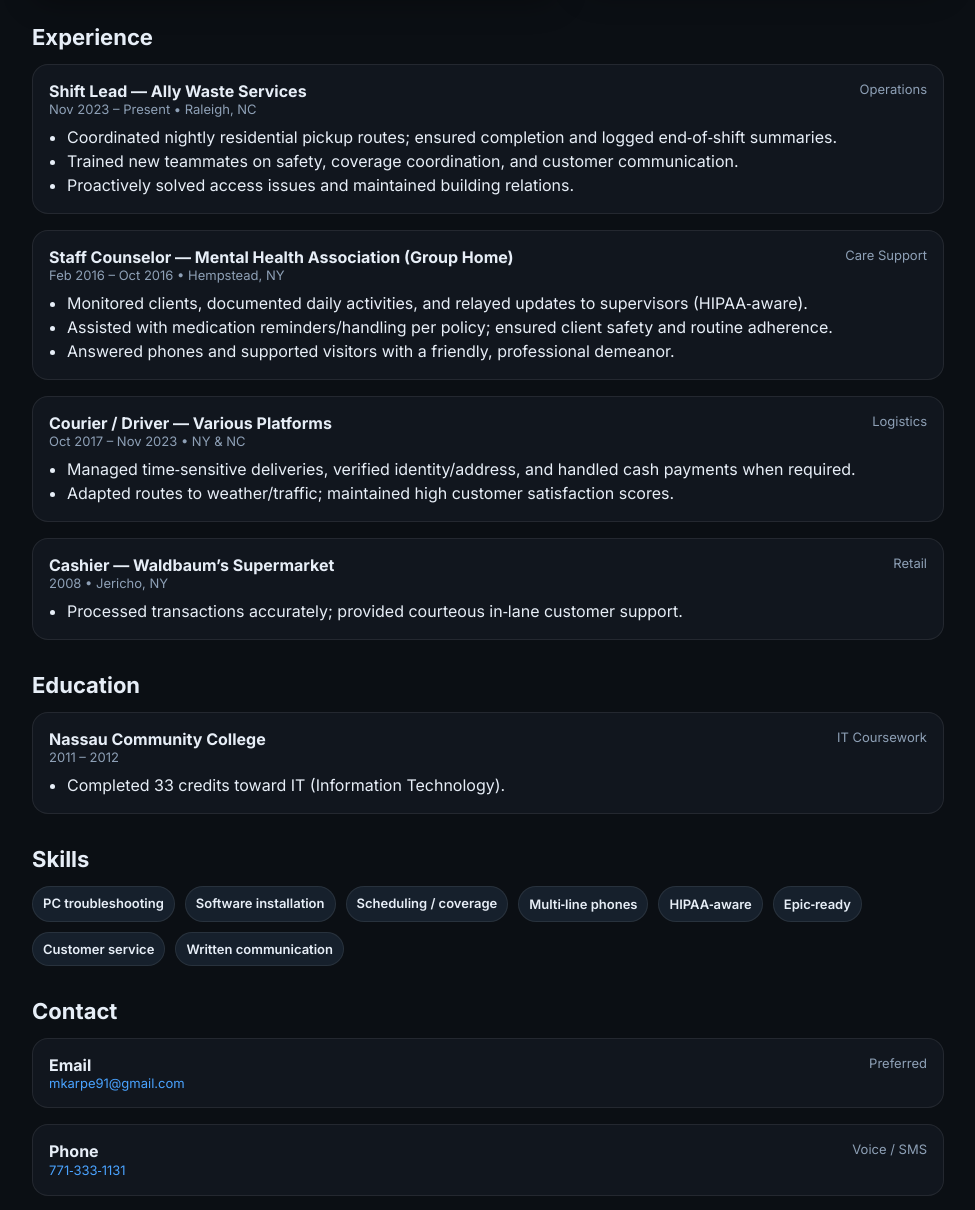
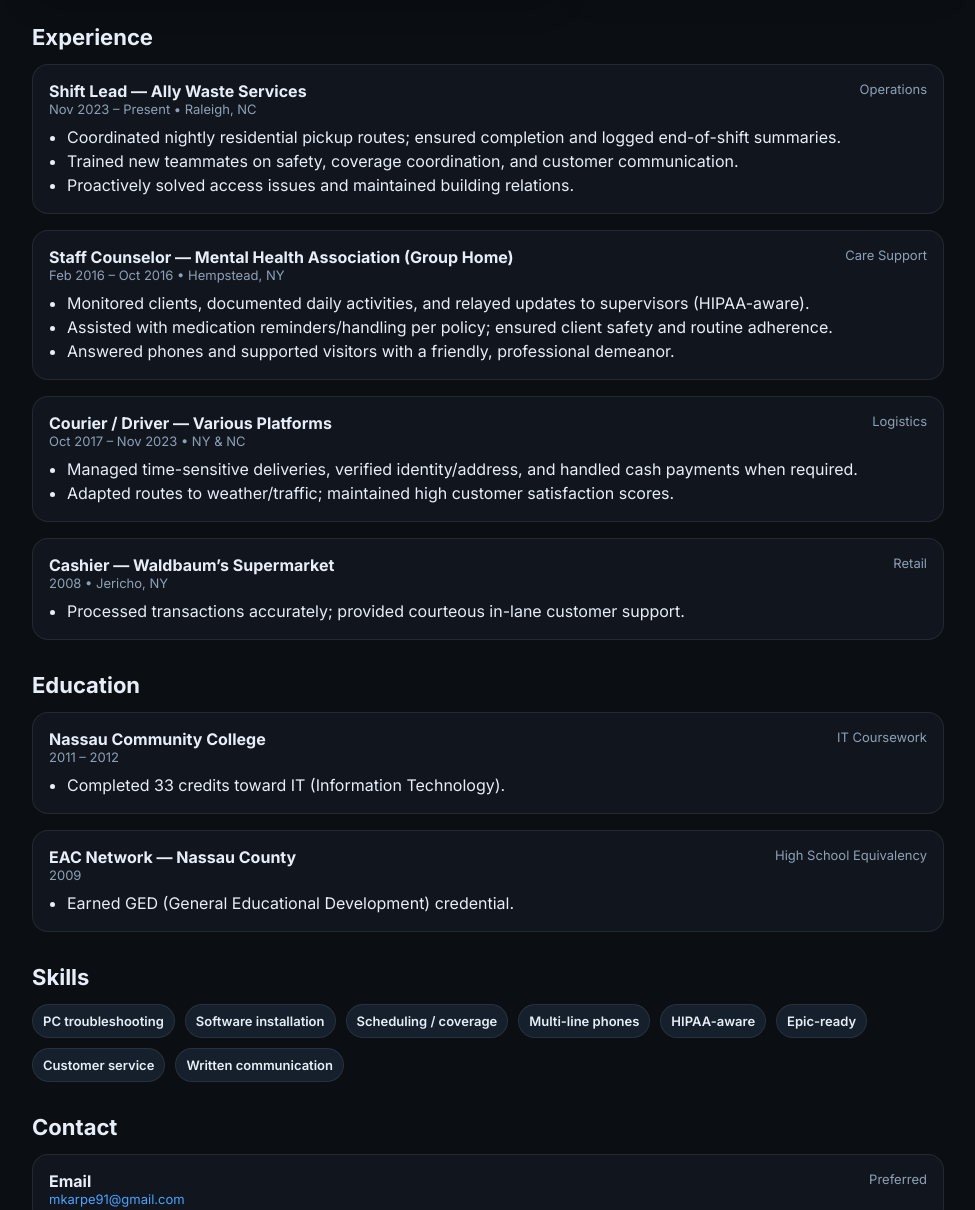
Before and after one commit to matthewkarpe/matthewkarpe.github.io, a plain HTML site: page index.html in a window 1280 px wide. Shown: the part 540-1750 px from the top of the page, without its empty margins (152-1127 px from the left). Drawn offline with Linux system fonts and the light colour scheme.

Commit message:
Add GED to education

```diff
--- a/index.html
+++ b/index.html
@@ -4,7 +4,7 @@
   <meta charset="utf-8" />
   <meta name="viewport" content="width=device-width, initial-scale=1" />
   <title>Matthew Karpe — Administrative & Customer Service Professional</title>
-  <meta name="description" content="Resume website for Matthew Karpe — administrative & customer service professional. Epic‑ready, HIPAA‑aware." />
+  <meta name="description" content="Resume website for Matthew Karpe — administrative & customer service professional. Epic-ready, HIPAA-aware." />
   <link rel="preconnect" href="https://fonts.googleapis.com">
   <link rel="preconnect" href="https://fonts.gstatic.com" crossorigin>
   <link href="https://fonts.googleapis.com/css2?family=Inter:wght@400;500;600;700&display=swap" rel="stylesheet">
@@ -24,8 +24,7 @@
     a:hover { text-decoration: underline; }
     .container { max-width: 960px; margin: 0 auto; padding: 24px; }
     header {
-      position: sticky; /* keeps header visible without overlapping content */
-      top: 0; z-index: 10; backdrop-filter: saturate(180%) blur(8px);
+      position: sticky; top: 0; z-index: 10; backdrop-filter: saturate(180%) blur(8px);
       background: rgba(11,15,20,.6);
       border-bottom: 1px solid rgba(255,255,255,.06);
     }
@@ -34,7 +33,6 @@
     .nav a { padding: 10px 12px; border-radius: 10px; }
     .nav a:focus-visible { outline: 3px solid var(--ring); outline-offset: 2px; }
     .chip { font-size: 12px; color: var(--bg); background: linear-gradient(90deg,var(--accent),var(--accent-2)); padding: 4px 10px; border-radius: 999px; font-weight: 600; }
-
     .hero { display: grid; grid-template-columns: 1.3fr .9fr; gap: 24px; align-items: center; padding-top: 24px; }
     .card { background: linear-gradient(180deg, rgba(255,255,255,.04), rgba(255,255,255,.02)); border: 1px solid rgba(255,255,255,.08); border-radius: 20px; padding: 20px; box-shadow: 0 10px 30px rgba(0,0,0,.35); }
     h1 { font-size: clamp(28px, 4vw, 40px); margin: 8px 0 8px; }
@@ -43,32 +41,20 @@
     .btn { display: inline-flex; align-items: center; gap: 8px; padding: 12px 16px; border-radius: 12px; border: 1px solid rgba(255,255,255,.1); background: #16202c; color: var(--text); font-weight: 600; }
     .btn.primary { background: linear-gradient(90deg, var(--accent), var(--accent-2)); color: #0b0f14; border: none; }
     .btn:hover { filter: brightness(1.05); text-decoration: none; }
-
     .avatarWrap { aspect-ratio: 1 / 1; border-radius: 20px; overflow: hidden; border: 1px solid rgba(255,255,255,.08); }
     .avatarWrap img { width: 100%; height: 100%; object-fit: cover; object-position: center; display: block; }
-
     section { margin-top: 32px; }
     h2 { font-size: 22px; margin: 0 0 14px; }
     .grid { display: grid; gap: 16px; }
-
-    /* Resume sections */
     .item { display: grid; grid-template-columns: 1fr auto; gap: 8px; padding: 16px; border-radius: 16px; background: var(--card); border: 1px solid rgba(255,255,255,.08); }
     .item h3 { margin: 0; font-size: 16px; }
     .item .meta { color: var(--muted); font-size: 13px; }
     .item ul { margin: 8px 0 0 18px; padding: 0; line-height: 1.5; }
-
     .skills { display: flex; flex-wrap: wrap; gap: 10px; }
     .skill { padding: 8px 10px; border-radius: 999px; background: #16202c; border: 1px solid rgba(255,255,255,.08); font-weight: 600; font-size: 13px; }
-
     footer { color: var(--muted); text-align: center; padding: 32px 0 12px; font-size: 13px; }
-
-    /* Responsive */
-    @media (max-width: 900px) {
-      .hero { grid-template-columns: 1fr; }
-    }
-    @media (prefers-reduced-motion: no-preference) {
-      :focus-visible { scroll-behavior: smooth; }
-    }
+    @media (max-width: 900px) { .hero { grid-template-columns: 1fr; } }
+    @media (prefers-reduced-motion: no-preference) { :focus-visible { scroll-behavior: smooth; } }
   </style>
 </head>
 <body>
@@ -84,27 +70,22 @@
       </nav>
     </div>
   </header>
-
   <main class="container">
-    <!-- HERO -->
     <section class="hero" id="summary">
       <div class="card">
-        <span class="chip" aria-hidden="true">Epic‑ready • HIPAA‑aware</span>
+        <span class="chip" aria-hidden="true">Epic-ready • HIPAA-aware</span>
         <h1>Administrative & Customer Service Professional</h1>
-        <p class="subtitle">Reliable and detail‑oriented with experience in healthcare support, scheduling, and customer service. Strong written communication and calm phone presence. Ready to learn internal systems quickly and follow compliant processes.</p>
+        <p class="subtitle">Reliable and detail-oriented with experience in healthcare support, scheduling, and customer service. Strong written communication and calm phone presence. Ready to learn internal systems quickly and follow compliant processes.</p>
         <div class="btnrow">
-          <!-- Replace resume.pdf after uploading to the repo root -->
           <a class="btn primary" href="resume.pdf" download>Download PDF Resume</a>
           <a class="btn" href="#contact">Contact</a>
         </div>
       </div>
       <div class="avatarWrap card" aria-label="Professional headshot">
-        <!-- Replace img src with your actual photo path or remove this block entirely -->
-        <img src="headshot.png" alt="Headshot of Matthew Karpe" />
+        <img src="headshot.jpg" alt="Headshot of Matthew Karpe" />
       </div>
     </section>
 
-    <!-- EXPERIENCE -->
     <section id="experience">
       <h2>Experience</h2>
       <div class="grid">
@@ -113,45 +94,42 @@
             <h3>Shift Lead — Ally Waste Services</h3>
             <div class="meta">Nov 2023 – Present • Raleigh, NC</div>
             <ul>
-              <li>Coordinated nightly residential pickup routes; ensured completion and logged end‑of‑shift summaries.</li>
+              <li>Coordinated nightly residential pickup routes; ensured completion and logged end-of-shift summaries.</li>
               <li>Trained new teammates on safety, coverage coordination, and customer communication.</li>
               <li>Proactively solved access issues and maintained building relations.</li>
             </ul>
           </div>
           <div class="meta">Operations</div>
         </article>
-
         <article class="item">
           <div>
             <h3>Staff Counselor — Mental Health Association (Group Home)</h3>
             <div class="meta">Feb 2016 – Oct 2016 • Hempstead, NY</div>
             <ul>
-              <li>Monitored clients, documented daily activities, and relayed updates to supervisors (HIPAA‑aware).</li>
+              <li>Monitored clients, documented daily activities, and relayed updates to supervisors (HIPAA-aware).</li>
               <li>Assisted with medication reminders/handling per policy; ensured client safety and routine adherence.</li>
               <li>Answered phones and supported visitors with a friendly, professional demeanor.</li>
             </ul>
           </div>
           <div class="meta">Care Support</div>
         </article>
-
         <article class="item">
           <div>
             <h3>Courier / Driver — Various Platforms</h3>
             <div class="meta">Oct 2017 – Nov 2023 • NY & NC</div>
             <ul>
-              <li>Managed time‑sensitive deliveries, verified identity/address, and handled cash payments when required.</li>
+              <li>Managed time-sensitive deliveries, verified identity/address, and handled cash payments when required.</li>
               <li>Adapted routes to weather/traffic; maintained high customer satisfaction scores.</li>
             </ul>
           </div>
           <div class="meta">Logistics</div>
         </article>
-
         <article class="item">
           <div>
             <h3>Cashier — Waldbaum’s Supermarket</h3>
             <div class="meta">2008 • Jericho, NY</div>
             <ul>
-              <li>Processed transactions accurately; provided courteous in‑lane customer support.</li>
+              <li>Processed transactions accurately; provided courteous in-lane customer support.</li>
             </ul>
           </div>
           <div class="meta">Retail</div>
@@ -159,7 +137,6 @@
       </div>
     </section>
 
-    <!-- EDUCATION -->
     <section id="education">
       <h2>Education</h2>
       <div class="grid">
@@ -173,25 +150,33 @@
           </div>
           <div class="meta">IT Coursework</div>
         </article>
+        <article class="item">
+          <div>
+            <h3>EAC Network — Nassau County</h3>
+            <div class="meta">2009</div>
+            <ul>
+              <li>Earned GED (General Educational Development) credential.</li>
+            </ul>
+          </div>
+          <div class="meta">High School Equivalency</div>
+        </article>
       </div>
     </section>
 
-    <!-- SKILLS -->
     <section id="skills">
       <h2>Skills</h2>
       <div class="skills">
         <span class="skill">PC troubleshooting</span>
         <span class="skill">Software installation</span>
         <span class="skill">Scheduling / coverage</span>
-        <span class="skill">Multi‑line phones</span>
-        <span class="skill">HIPAA‑aware</span>
-        <span class="skill">Epic‑ready</span>
+        <span class="skill">Multi-line phones</span>
+        <span class="skill">HIPAA-aware</span>
+        <span class="skill">Epic-ready</span>
         <span class="skill">Customer service</span>
         <span class="skill">Written communication</span>
       </div>
     </section>
 
-    <!-- CONTACT -->
     <section id="contact">
       <h2>Contact</h2>
       <div class="grid">
@@ -205,7 +190,7 @@
         <article class="item">
           <div>
             <h3>Phone</h3>
-            <div class="meta"><a href="tel:+17713331131">771‑333‑1131</a></div>
+            <div class="meta"><a href="tel:+17713331131">771-333-1131</a></div>
           </div>
           <div class="meta">Voice / SMS</div>
         </article>
@@ -218,7 +203,6 @@
   </main>
 
   <script>
-    // year stamp
     document.getElementById('y').textContent = new Date().getFullYear();
   </script>
 </body>
```
